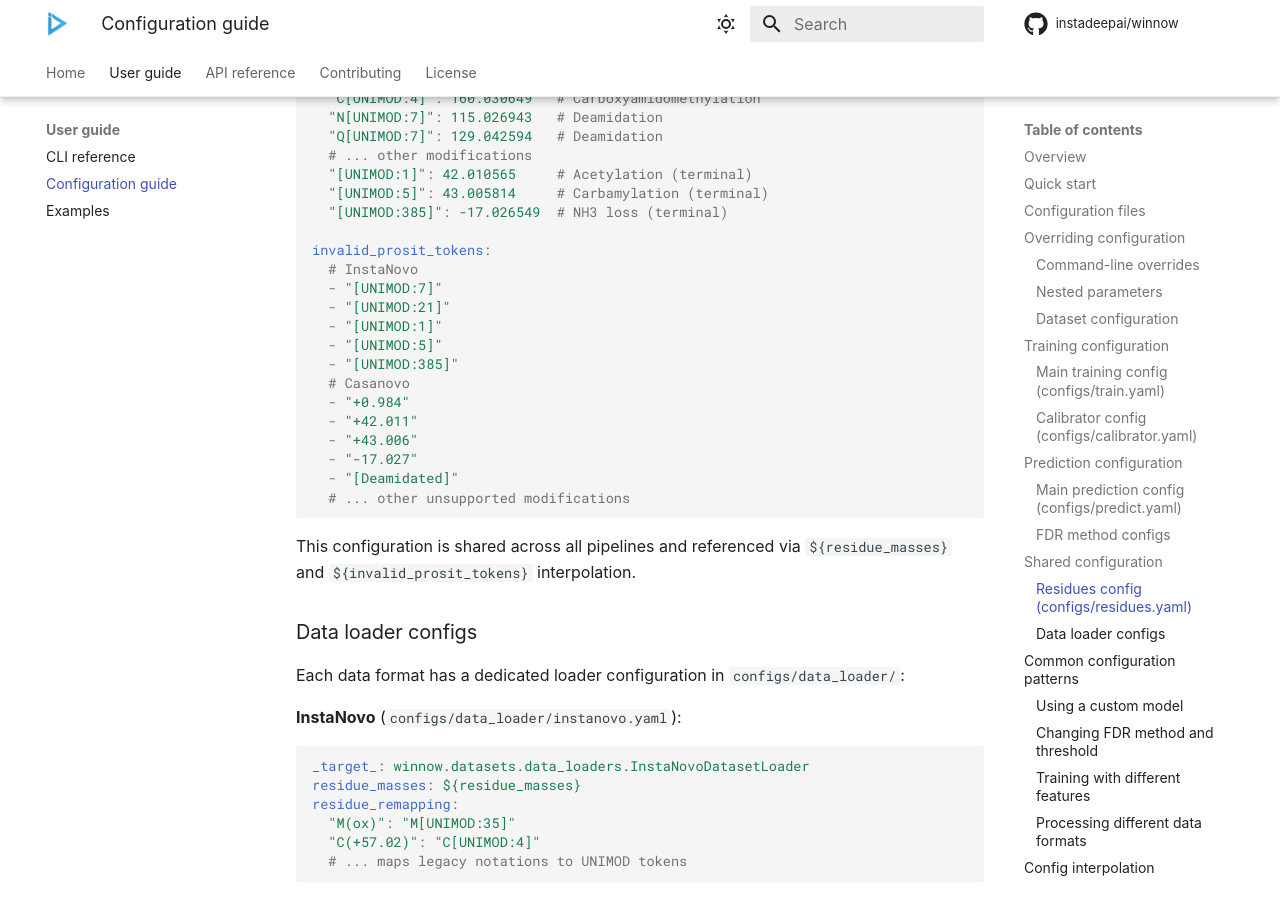
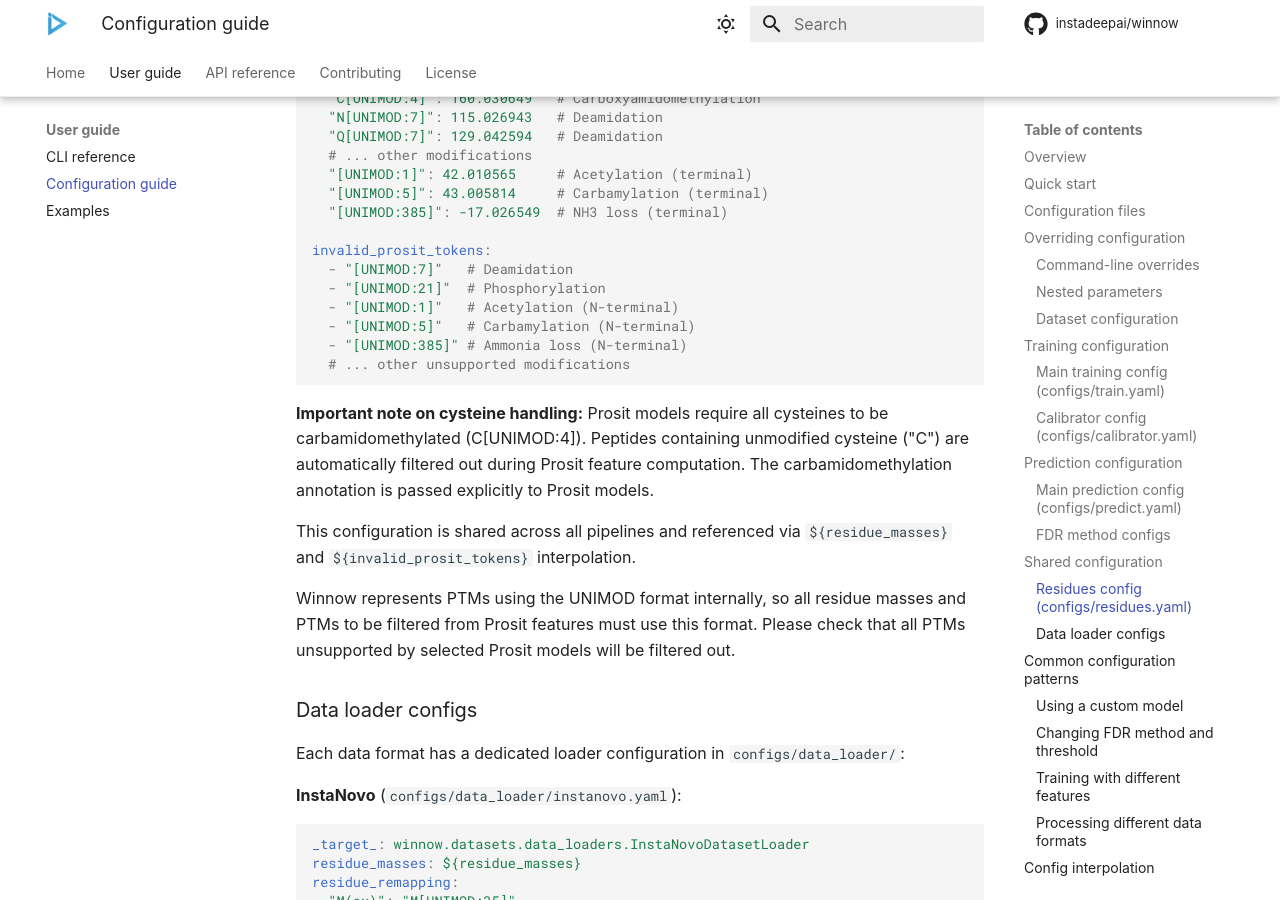
Before and after one commit to instadeepai/winnow, an MkDocs documentation site: the page built from docs/configuration.md, in a window 1280 px wide and 900 px high, scrolled down 6422 px. Built offline with MkDocs 1.6.1 and Material for MkDocs 9.7.7, drawn with Linux system fonts in a browser that asks for light colours; some web fonts are replaced; comment, search, counter and statistics services are not loaded.

Commit message:
fix: update cysteine filtering logic to match prosit input requirements - explicit carboxyamidomethylation notation
docs: remove unnecessary capitalisation in docs

````diff
--- a/docs/configuration.md
+++ b/docs/configuration.md
@@ -291,22 +291,20 @@ residue_masses:
   "[UNIMOD:385]": -17.026549  # NH3 loss (terminal)
 
 invalid_prosit_tokens:
-  # InstaNovo
-  - "[UNIMOD:7]"
-  - "[UNIMOD:21]"
-  - "[UNIMOD:1]"
-  - "[UNIMOD:5]"
-  - "[UNIMOD:385]"
-  # Casanovo
-  - "+0.984"
-  - "+42.011"
-  - "+43.006"
-  - "-17.027"
-  - "[Deamidated]"
+  - "[UNIMOD:7]"   # Deamidation
+  - "[UNIMOD:21]"  # Phosphorylation
+  - "[UNIMOD:1]"   # Acetylation (N-terminal)
+  - "[UNIMOD:5]"   # Carbamylation (N-terminal)
+  - "[UNIMOD:385]" # Ammonia loss (N-terminal)
   # ... other unsupported modifications
 ```
 
+**Important note on cysteine handling:**
+Prosit models require all cysteines to be carbamidomethylated (C[UNIMOD:4]). Peptides containing unmodified cysteine ("C") are automatically filtered out during Prosit feature computation. The carbamidomethylation annotation is passed explicitly to Prosit models.
+
 This configuration is shared across all pipelines and referenced via `${residue_masses}` and `${invalid_prosit_tokens}` interpolation.
+
+Winnow represents PTMs using the UNIMOD format internally, so all residue masses and PTMs to be filtered from Prosit features must use this format. Please check that all PTMs unsupported by selected Prosit models will be filtered out.
 
 ### Data loader configs
 
````
Also changed, not shown: docs/api/calibration.md (+8 -2 lines), 3 other files.
